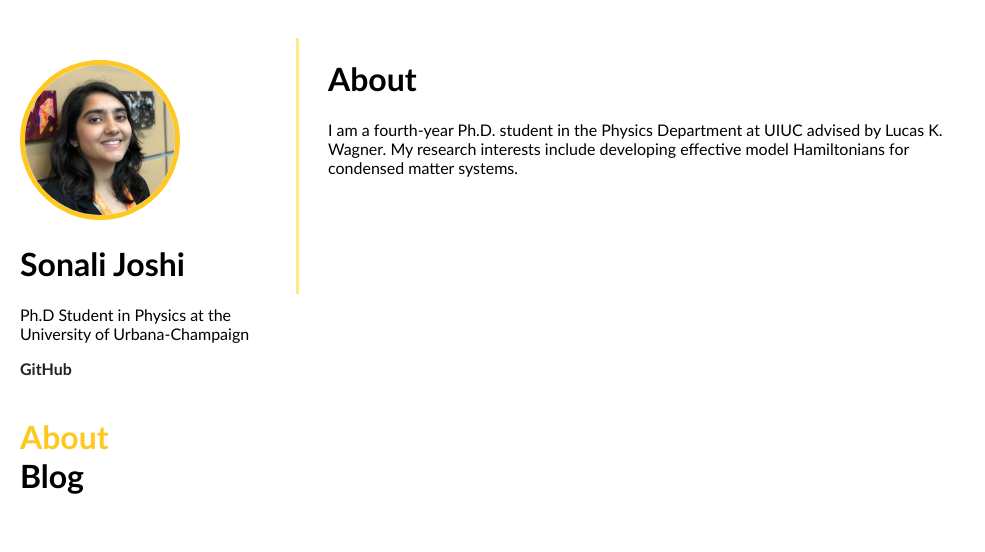
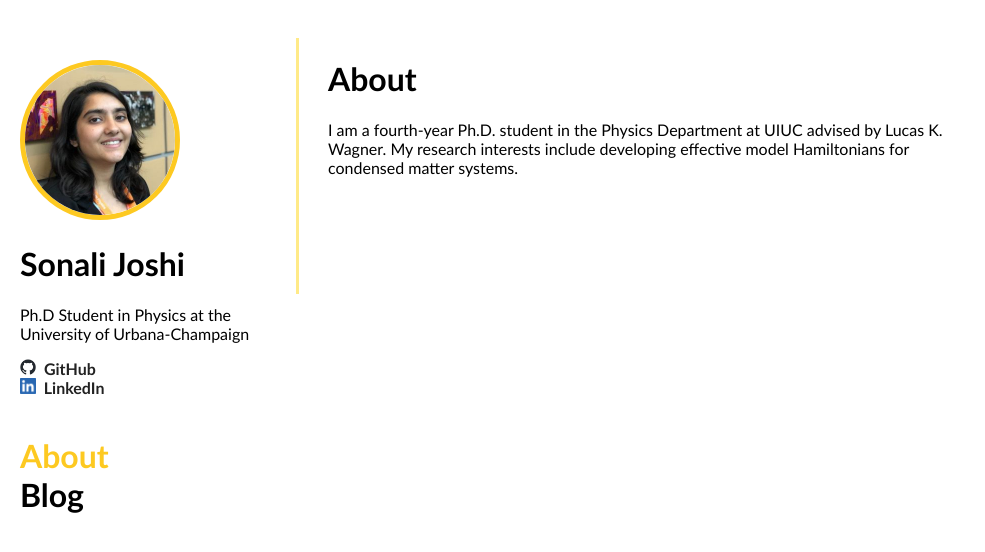
Before and after one commit to sonalij3/sonalij3.github.io, a plain HTML site: page _site/index.html in a window 1280 px wide. Shown: the whole page, without its empty margins (0-985 px from the left). Drawn offline with nearby package versions, Linux system fonts and the light colour scheme.

Commit message:
Added External Links

```diff
--- a/_site/index.html
+++ b/_site/index.html
@@ -19,16 +19,19 @@
         <h1>Sonali Joshi</h1>
         <p>Ph.D Student in Physics at the University of Urbana-Champaign</p>
 
-        <!--Add Github icon-->
-        <a href="https://github.com/sonalij3" class="linkSmall">GitHub</a>
+        <!--External Link-->
+        <a href="https://github.com/sonalij3" class="linkSmall">
+            <img src="/assets/images/github-mark.png" style="height:1em; padding-right:0.25em;">
+            GitHub</a>
+        <br>
+        <a href="https://www.linkedin.com/in/sonali-joshi-353289130/" class="linkSmall">
+            <img src="/assets/images/LI-In-Bug.png" style="height:1em; padding-right:0.25em;">
+            LinkedIn</a>
         <!--
             Future Links
-            - LinkedIn
-            - Email
-            - Github
+            - Email?
 
-            Future Pages
-        <a href="#">Blog Posts</a>
+            Future Pages?
         -->
 
         <nav>
```
Also changed, not shown: _layouts/default.html (+10 -7 lines), _site/blogs.html (+10 -7 lines), _site/assets/images/LI-In-Bug.png (added), _site/assets/images/github-mark.png (added), assets/images/LI-In-Bug.png (added), assets/images/github-mark.png (added).
